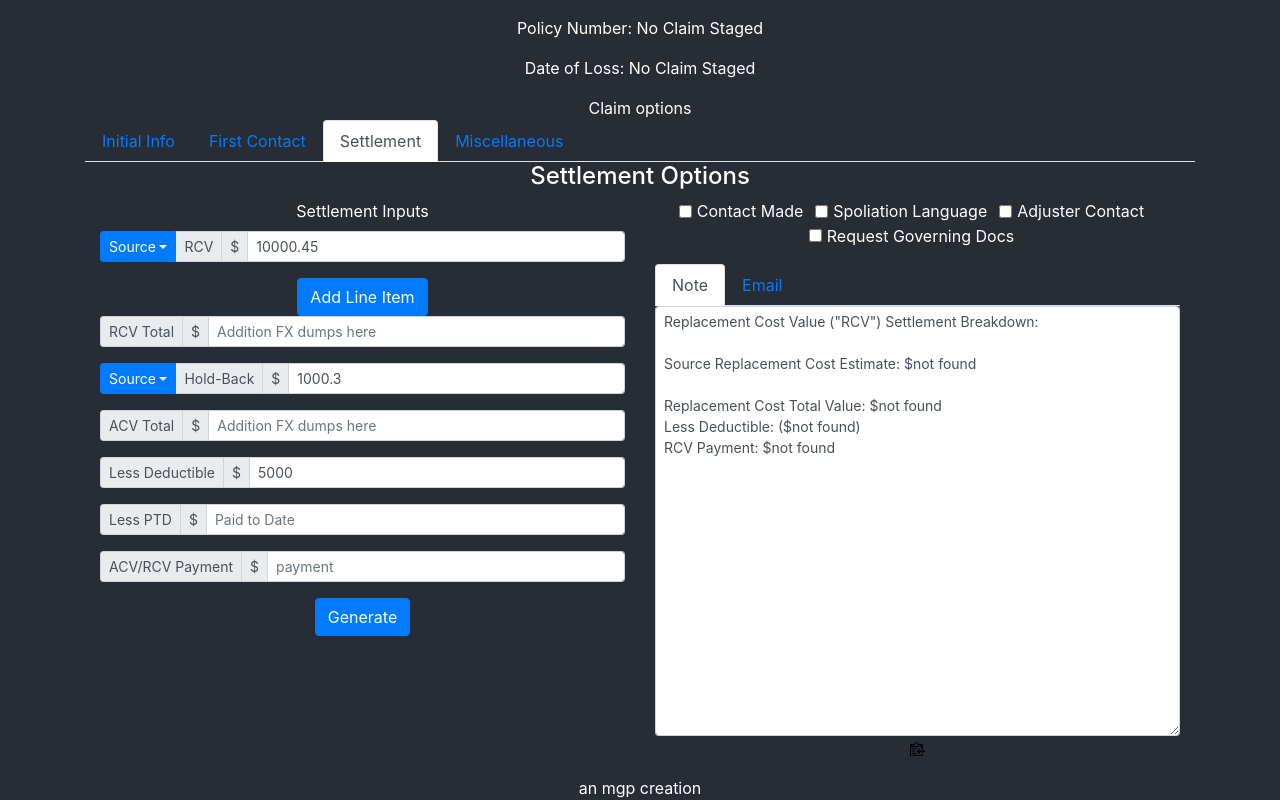
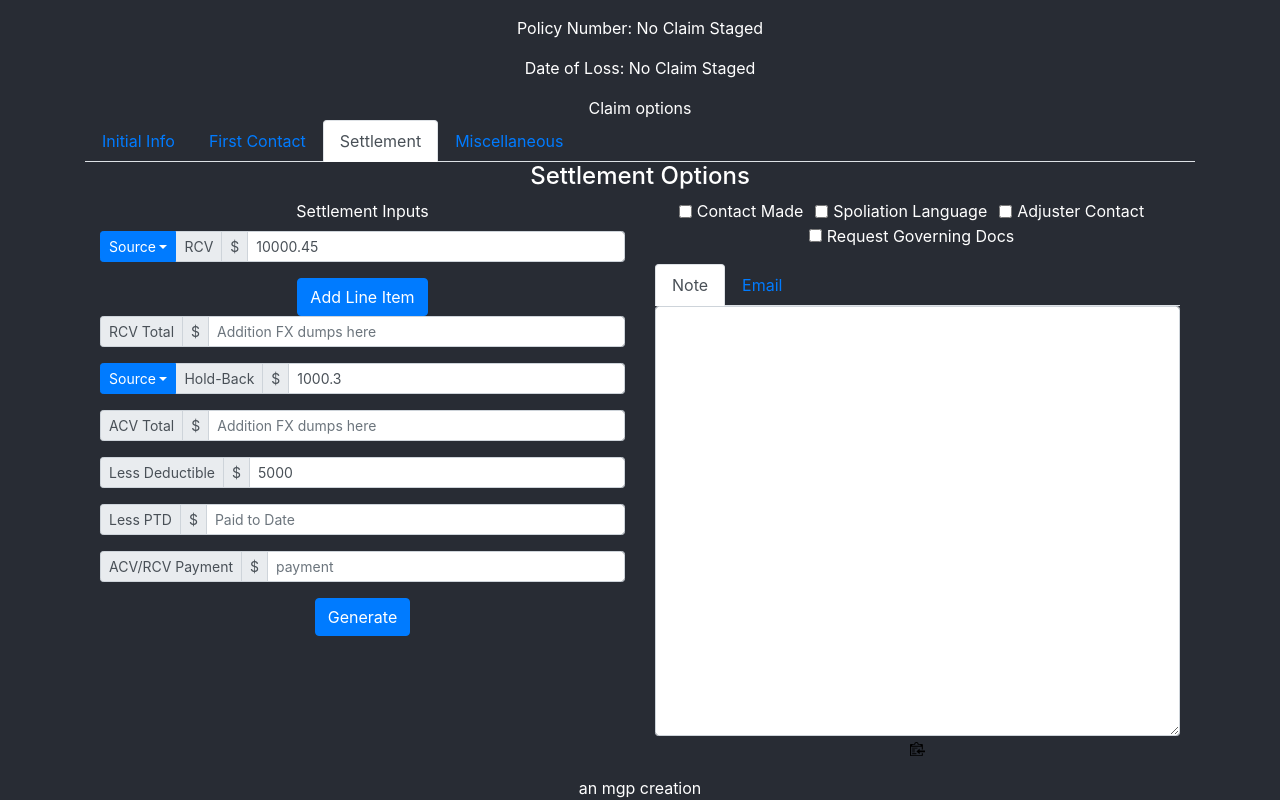
Before and after one commit to glennneiger/claim-tools, a React (Create React App) app in the folder claim-tools/: page / in a window 1280 px wide. Shown: the part 266-1066 px from the top of the page. Built offline with nearby package versions, Linux system fonts and the light colour scheme.

Commit message:
added submitted bool

```diff
--- a/claim-tools/src/comp/Settlement.js
+++ b/claim-tools/src/comp/Settlement.js
@@ -58,6 +58,7 @@ class Settlement extends Component {
         rebuildEstimateSource: 'Source',
         depreciationSource: 'Source',
         estimateLineItems: [],
+        submitted: false,
         deductible: null,
         depreciation: null,
         rcv: null,
@@ -174,6 +175,7 @@ class Settlement extends Component {
         let addtlLineItems = this.formatLineItems(values);
 
         this.setState({
+            submitted: true,
             deductible: values.deductible,
             depreciation: values.depreciation,
             rcv: values.rcv,
--- a/claim-tools/src/comp/SettlementDocumentation.js
+++ b/claim-tools/src/comp/SettlementDocumentation.js
@@ -76,7 +76,7 @@ ${this.props.claimData.depreciation ? 'ACV' : 'RCV'} Payment: $${this.props.clai
                         size='sm'
                         as="textarea"
                         rows='20'
-                        value={ settlementNote }
+                        value={ this.props.claimData.submitted ? settlementNote : '' }
                     />
                     <ClipIcon
                         fieldId='contactEmailBody'
@@ -87,7 +87,7 @@ ${this.props.claimData.depreciation ? 'ACV' : 'RCV'} Payment: $${this.props.clai
                         size='sm'
                         as="textarea"
                         rows='20'
-                        value={ settlementEmail }
+                        value={ this.props.claimData.submitted ? settlementEmail : '' }
                     />
                     <ClipIcon
                         fieldId='contactEmailBody'
```
